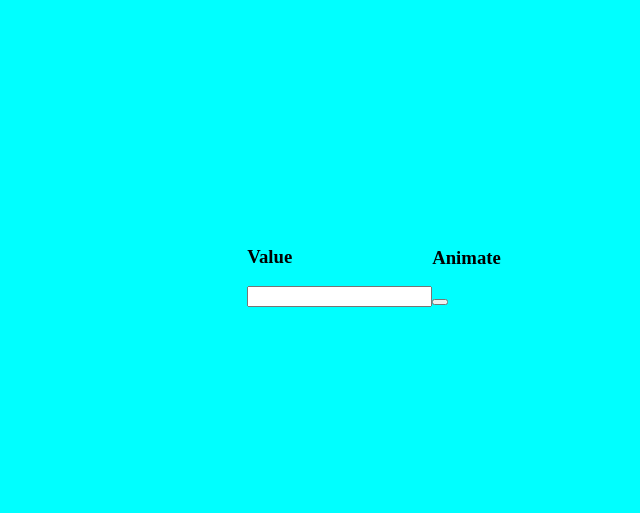
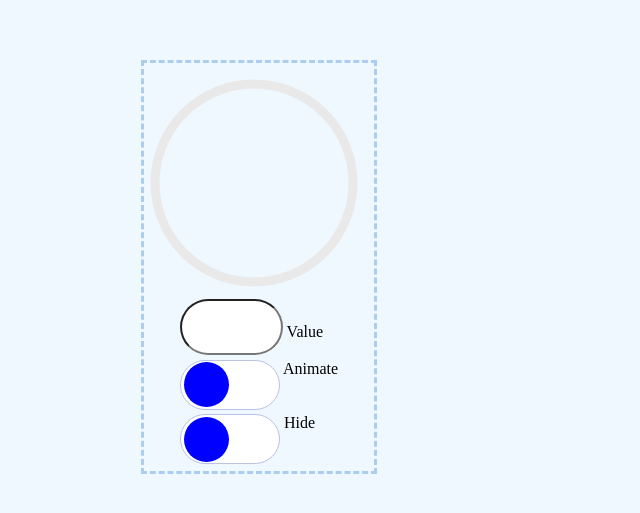
Before and after one commit to Lyashka/testWork, a plain HTML site: page src/html/index.html in a window 1280 px wide. Shown: the part 133-646 px from the top of the page, without its empty margins (381-1021 px from the left). Drawn offline with Linux system fonts and the light colour scheme.

Commit message:
full functions

```diff
--- a/src/css/index.css
+++ b/src/css/index.css
@@ -1,13 +1,114 @@
 html, body{
-    background-color: aqua;
+    background-color:aliceblue;
+    margin: auto;
     display:flex;
     justify-content: center;
     align-items: center;
     position: relative;
     height: 100%;
+    width: 100%;
+    flex-direction: column;
+    flex-wrap: wrap;
 }
+
+.container{
+    display: flex;
+    justify-content: center;
+    align-items: center;
+    /* justify-content: space-between; */
+    /* flex-direction: column; */
+    border: dashed #abcdef;
+    flex-direction: column;
+    flex-wrap: wrap;
+}
+
+.flexElements{
+    min-height: 40%;
+    display: flex;
+    flex-direction: column;
+    /* justify-content: space-between; */
+    margin: 1%;
+}
+
+.inputPrecent{
+    width: 95px;
+    height: 50px;
+    border-radius: 40px;
+    font-size: 30px;
+    margin-bottom: 3%;
+    text-align: center;
+}
+
+.proressBackground{
+   transform-origin: center;
+   position: absolute;
+}
+
 .progress_circle{
+   visibility: visible;
+   position: absolute;
    transform-origin: center;
    transform: rotate(-90deg);
    transition: stroke-dashoffset 0.3s;
 }
+.circkeHidden{
+    visibility: hidden;
+}
+
+.animateCircle{
+    transform-origin: center;
+    transform: rotate(-90deg);
+    animation: active_circke 1.7s ease-in-out 0.3s forwards;
+    stroke-dasharray: 622.0353454107791;
+    stroke-dashoffset: 622.0353454107791;
+    animation-iteration-count: infinite;
+}
+@keyframes active_circke {
+    100% {
+        stroke-dashoffset: -622.0353454107791;
+    }
+
+}
+
+
+.toggle-button{
+    position: relative;
+    display: inline-block;
+    width: 100px;
+    height: 50px;
+    margin: 0;
+    margin-bottom: 3%;
+    vertical-align: top;
+    background: #ffffff;
+    border: 1px solid #bbc1e1;
+    border-radius: 30px;
+    outline: none;
+    cursor: pointer;
+    -webkit-appearance: none;
+    -moz-appearance: none;
+    appearance: none;
+    transition: all 0.3s;
+}
+.toggle-button::after {
+    content: "";
+
+    display: inline-block;
+    position: absolute;
+    left: 3px;
+    top: 1.5px;
+
+    width: 45px;
+    height: 45px;
+    background-color: blue;
+    border-radius: 50%;
+
+    transform: translateX(0);
+    transition: all 0.3s;
+  }
+  .toggle-button:checked::after {
+    transform: translateX(calc(100% + 3px));
+    background-color: #fff;
+  }
+  .toggle-button:checked {
+    background-color: blue;
+  }
--- a/src/html/index.html
+++ b/src/html/index.html
@@ -6,20 +6,33 @@
     <link rel="stylesheet" href="/src/css/index.css">
 </head>
 <body>
-    <div>
+    <div class="container">
+        <div class="flexProgressBar">
+            <!-- <svg class="proressBackground" width="230" height="230">
+                <circle class="proressBackground" stroke="#fff" stroke-width="10" cx="110" cy="110" r="99" fill="transparent"/>
+            </svg> -->
             <svg class="proress" width="230" height="230">
+                <circle class="progressBackground" stroke="#e9e9e9" stroke-width="9" cx="110" cy="120" r="99" fill="transparent"/>
+
                 <circle class="progress_circle" stroke="#005bff" stroke-width="10" cx="110" cy="110" r="99" fill="transparent"/>
             </svg>
             <!-- radius = (width / 2) - (stroke-width * 2) 52 -->
         </div>
 
+        <div class="flexElements">
             <div>
-        <h3>Value</h3>
-        <input type="text" class="inputPrecent" oninput="changeHandler(this)"/>
+                <input type="text" class="inputPrecent" oninput="changeHandler(this)" />
+                <label>Value</label>
             </div>
             <div>
-        <h3>Animate</h3>
-        <button onclick="onClickAnimation()"></button>
+                <input type="checkbox" id="toggle-button-animate" class="toggle-button">
+                <label>Animate</label>
+            </div>
+            <div>
+                <input type="checkbox" id="toggle-button-hidden" class="toggle-button">
+                <label>Hide</label>
+            </div>
+        </div>
     </div>
 
 
--- a/src/js/index.js
+++ b/src/js/index.js
@@ -6,12 +6,10 @@ console.log(radius)
 const circumference = 2 * Math.PI * radius //длина окружности
 console.log(circumference)
 const inputPrecent = document.querySelector('.inputPrecent')
+const toggleButtonAnimate = document.querySelector('#toggle-button-animate')
+const toggleButtonHidden = document.querySelector('#toggle-button-hidden')
+const progressBackground = document.querySelector('.progressBackground')
 
-// inputPrecent.addEventListener('change', function(){
-//     if(inputPrecent.value <= 100){
-//         setProgress(inputPrecent.value)
-//     }
-// })
 
 const changeHandler = (e) => {
     const value = e.value
@@ -35,3 +33,28 @@ function setProgress(percent) {
     const offset = circumference - percent / 100 * circumference
     circle.style.strokeDashoffset = offset;
 }
+
+toggleButtonAnimate.addEventListener('click', () => {
+    if(!circle.classList.contains('animateCircle')){
+        circle.classList.add('animateCircle')
+        document.querySelector('.inputPrecent').disabled = true
+        document.querySelector('.inputPrecent').value = ''
+        circle.style.strokeDashoffset = 622.0353454107791
+
+    }
+    else{
+        circle.classList.remove('animateCircle')
+        document.querySelector('.inputPrecent').disabled = false
+    }
+})
+
+toggleButtonHidden.addEventListener('click', () => {
+    if(!circle.classList.contains('circkeHidden')){
+        circle.classList.add('circkeHidden')
+        progressBackground.classList.add('circkeHidden')
+    }
+    else{
+        circle.classList.remove('circkeHidden')
+        progressBackground.classList.remove('circkeHidden')
+    }
+})
```
Lines whose indentation alone changed are shown as unchanged.
